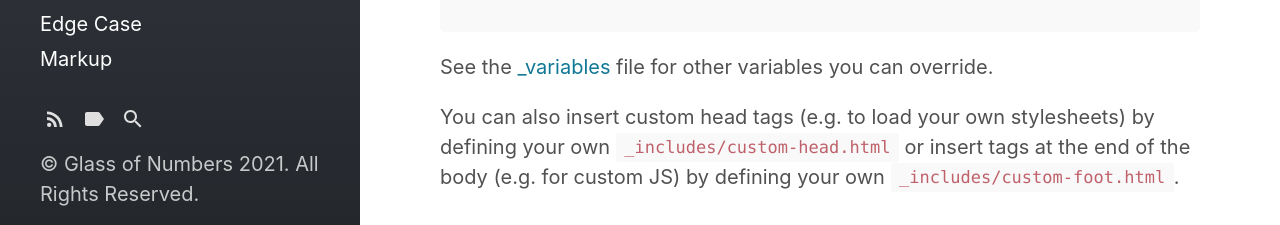
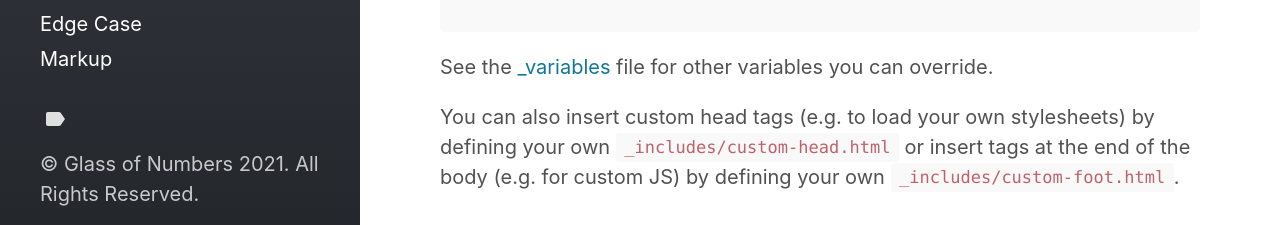
Before and after one commit to mokcak/mokcak.github.io, a Jekyll site: the page built from index.html, in a window 1280 px wide and 900 px high, scrolled down 501 px. Shown: the part 651-876 px from the top of the window. Built offline with Jekyll 4.4.1, drawn with Linux system fonts in a browser that asks for light colours; the list of posts is cut into pages by our own code.

```diff
--- a/_includes/sidebar-icon-links.html
+++ b/_includes/sidebar-icon-links.html
@@ -12,11 +12,11 @@
     </a>
   {% endif %}
 
-  <a id="subscribe-link"
+  <!-- <a id="subscribe-link"
      class="icon" title="Subscribe" aria-label="Subscribe"
      href="{{ site.feed.path | default: 'feed.xml' | relative_url }}">
     {% include svg/feed.svg %}
-  </a>
+  </a> -->
 
   {% comment %}
     Check if we have tag or search pages page active before linking to it.
@@ -41,12 +41,12 @@
   {% endif %}
 
   {% if search_page %}
-    <a id="search-link"
+  <!--  <a id="search-link"
        class="icon{% if page.url == '/search' %} active{% endif %}"
        title="Search" aria-label="Search"
        href="{{ search_page.url | relative_url }}">
       {% include svg/search.svg %}
-    </a>
+    </a>  -->
   {% endif %}
 
   {% include custom-icon-links.html %}
```
